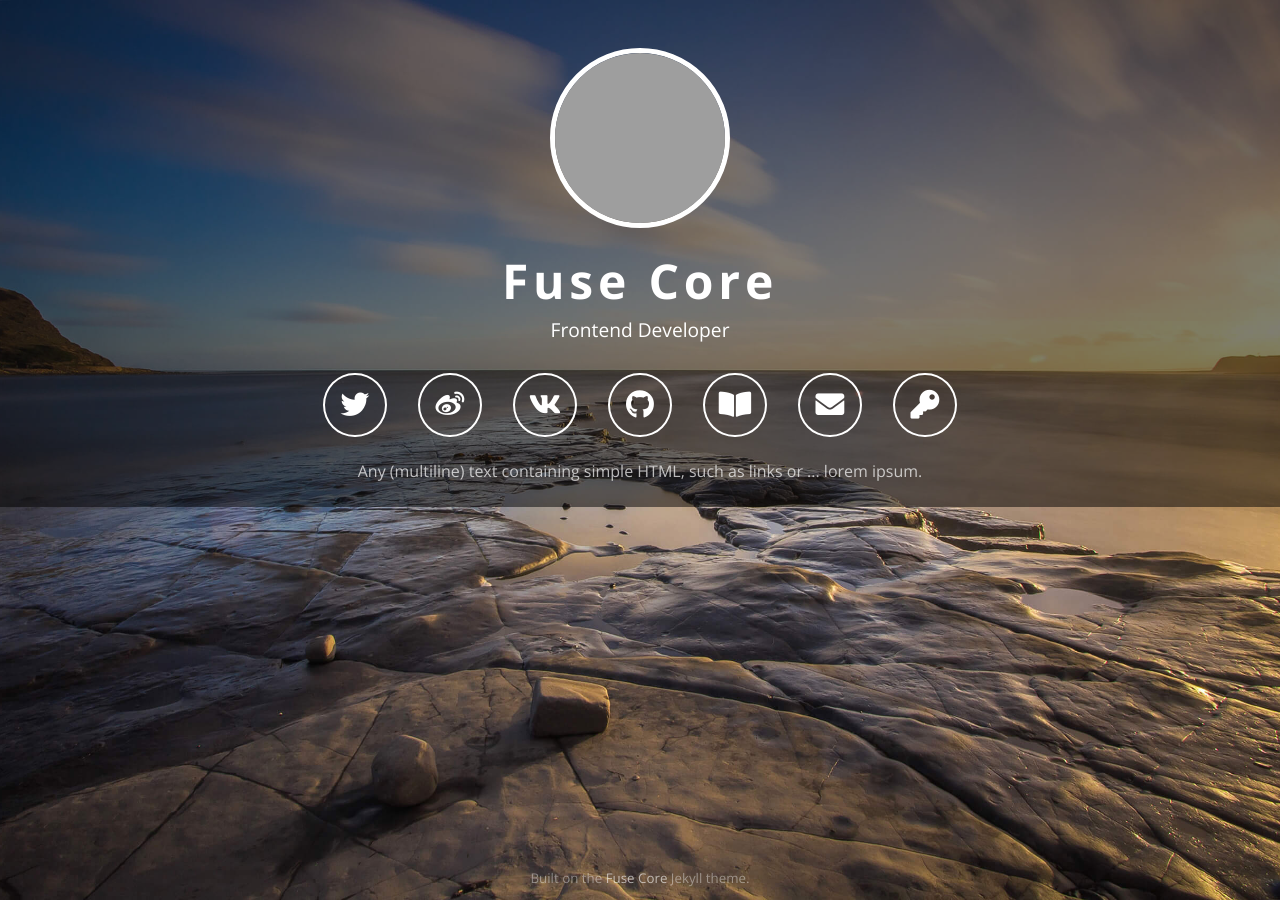
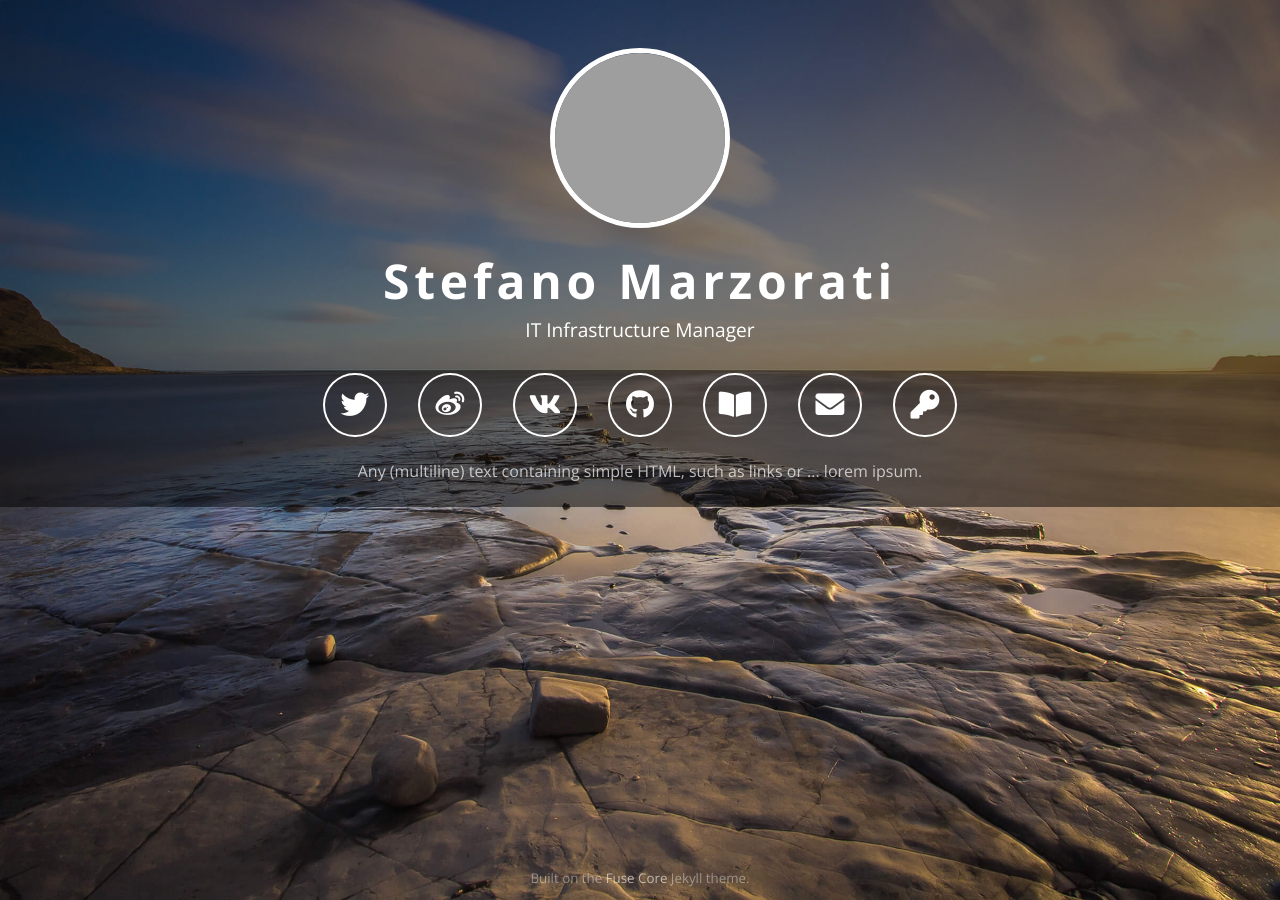
Before and after one commit to marste/onepage, a Jekyll site: the page built from index.html, in a window 1280 px wide. Built offline with Jekyll 4.4.1, drawn with Linux system fonts in a browser that asks for light colours; comment, search, counter and statistics services are not loaded; grey boxes are pictures that could not be loaded.

```diff
--- a/_config.yml
+++ b/_config.yml
@@ -12,9 +12,9 @@
 # When modifying this file, take care to preserve the indentation. This is YAML ...
 
 # Main Headline, name required, subtitle optional
-name: Fuse Core
+name: Stefano Marzorati
 #subtitle:
-subtitle: Frontend Developer
+subtitle: IT Infrastructure Manager
 
 # Title attribute of HTML Page, uses 'name' from above if empty
 title:
```
